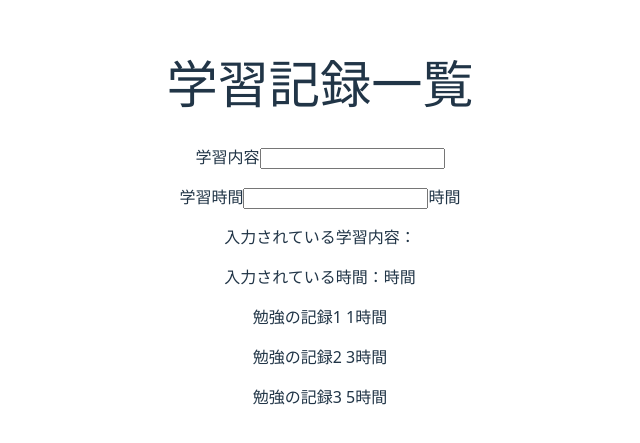
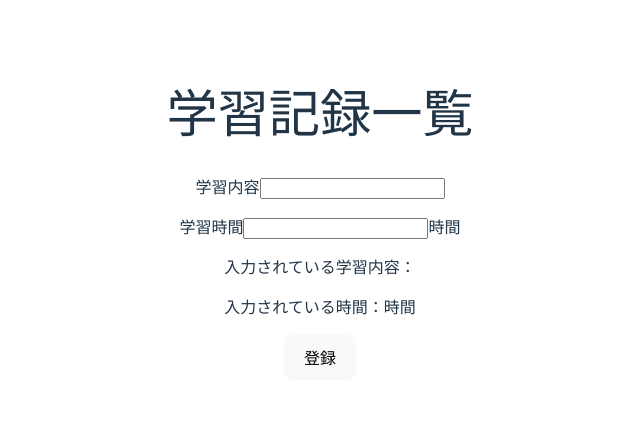
Before and after one commit to dai-gi/learning-log-app, a React (Vite) app: page / in a window 1280 px wide. Shown: the part 177-620 px from the top of the page, without its empty margins (320-960 px from the left). Built offline with nearby package versions, Linux system fonts and the light colour scheme.

Commit message:
feat: 登録機能の実装

```diff
--- a/src/App.tsx
+++ b/src/App.tsx
@@ -3,14 +3,25 @@ import { useState } from 'react';
 export const App = () => {
   const [learningContent, setLearningContent] = useState('');
   const [studyTime, setStudyTime] = useState('');
-  const records = [
-    { title: '勉強の記録1', time: 1 },
-    { title: '勉強の記録2', time: 3 },
-    { title: '勉強の記録3', time: 5 }
-  ];
+  const [records, setRecords] = useState([]);
+  const [error, setError] = useState('');
 
   const onChangeLearningContent = (e) => setLearningContent(e.target.value);
   const onChangeStudyTime = (e) => setStudyTime(e.target.value);
+  const onClickAdd = () => {
+    const newRecords = [
+      ...records,
+      { title: learningContent, time: studyTime }
+    ];
+    if (!learningContent || !studyTime) {
+      setError('入力されていない項目があります');
+    } else {
+      setError('');
+      setRecords(newRecords);
+    }
+    setLearningContent('');
+    setStudyTime('');
+  };
 
   return (
     <>
@@ -30,6 +41,8 @@ export const App = () => {
       </p>
       <p>{`入力されている学習内容：${learningContent}`}</p>
       <p>{`入力されている時間：${studyTime}時間`}</p>
+      <button onClick={onClickAdd}>登録</button>
+      <p>{error}</p>
       {records.map((record) => (
         <p>{`${record.title} ${record.time}時間`}</p>
       ))}
```
